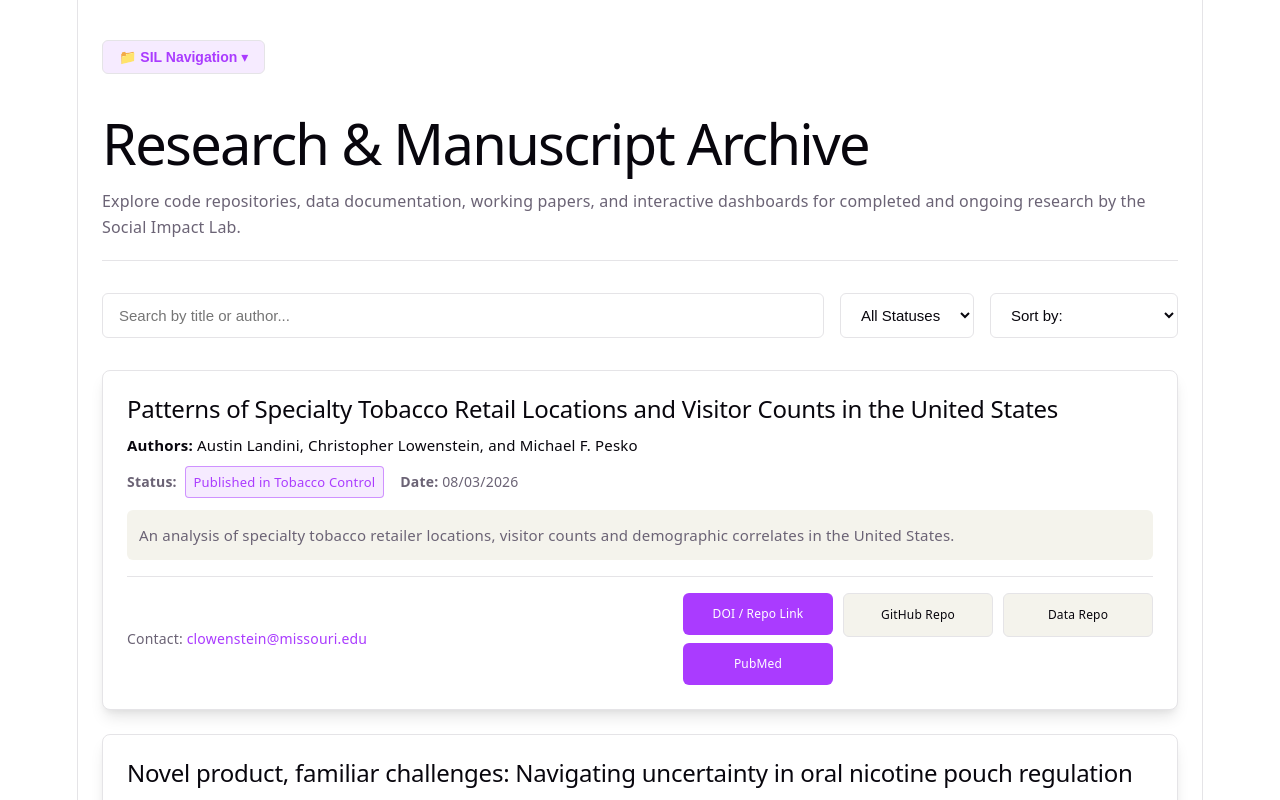
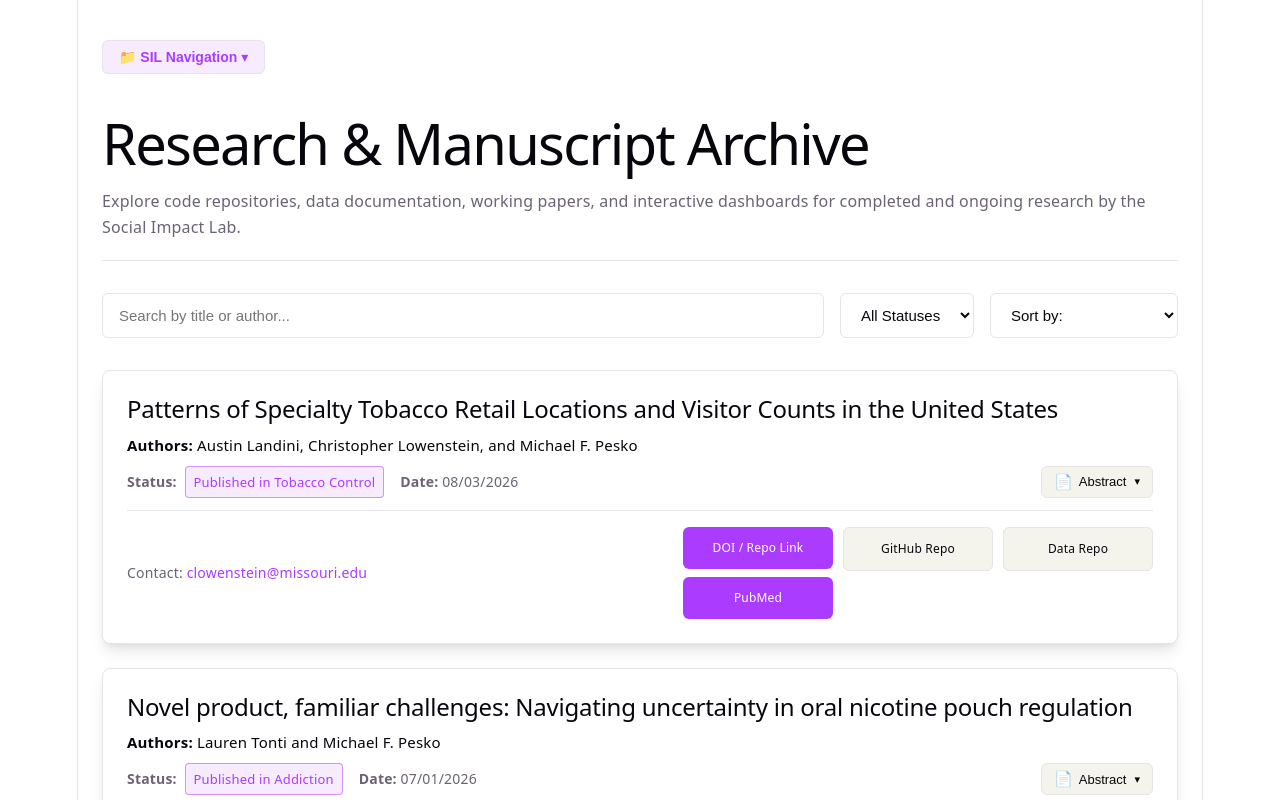
Before and after one commit to Social-Impact-Lab-SIL/SIL-Publications-Archive, a React (Vite) app: page / in a window 1280 px wide. Shown: the top 800 px of the page. Built offline with nearby package versions, Linux system fonts and the light colour scheme.

Commit message:
Add dropdown menu style abstracts

```diff
--- a/src/App.jsx
+++ b/src/App.jsx
@@ -5,6 +5,7 @@ export default function App() {
   const [statusFilter, setStatusFilter] = useState('All');
   const [sortBy, setSortBy] = useState('default'); // 'default', 'date', 'title', 'author'
   const [isDropdownOpen, setIsDropdownOpen] = useState(false);
+  const [expandedAbstracts, setExpandedAbstracts] = useState({});
 
   // Close dropdown if clicking outside of it
   useEffect(() => {
@@ -16,6 +17,13 @@ export default function App() {
     document.addEventListener('click', handleClickOutside);
     return () => document.removeEventListener('click', handleClickOutside);
   }, []);
+
+  const toggleAbstract = (index) => {
+    setExpandedAbstracts(prev => ({
+      ...prev,
+      [index]: !prev[index]
+    }));
+  };
 
   const publications = [
     // Peer-Reviewed Publications
@@ -320,7 +328,7 @@ export default function App() {
         />
         <select
           value={statusFilter}
-          onChange={(e) => setSearchFilter(e.target.value)}
+          onChange={(e) => setStatusFilter(e.target.value)}
           style={{
             padding: '12px 16px',
             border: '1px solid var(--border)',
@@ -375,7 +383,8 @@ export default function App() {
                 <strong>Authors:</strong> {pub.authors}
               </p>
 
-              <div style={{ display: 'flex', gap: '16px', alignItems: 'center', marginBottom: '12px', flexWrap: 'wrap' }}>
+              <div style={{ display: 'flex', gap: '16px', alignItems: 'center', marginBottom: '12px', flexWrap: 'wrap', justifyContent: 'space-between' }}>
+                <div style={{ display: 'flex', gap: '16px', alignItems: 'center', flexWrap: 'wrap' }}>
                   <p style={{ fontSize: '14px', margin: 0 }}>
                     <strong>Status:</strong>{' '}
                     <span style={{
@@ -399,9 +408,37 @@ export default function App() {
                   )}
                 </div>
 
-              <p style={{ fontSize: '15px', marginBottom: '16px', background: 'var(--code-bg)', padding: '12px', borderRadius: '6px' }}>
+                {/* Abstract Toggle Icon Button */}
+                <button
+                  onClick={() => toggleAbstract(index)}
+                  title={expandedAbstracts[index] ? "Hide Abstract" : "Show Abstract"}
+                  style={{
+                    background: expandedAbstracts[index] ? 'var(--accent-bg)' : 'var(--code-bg)',
+                    color: expandedAbstracts[index] ? 'var(--accent)' : 'var(--text-h)',
+                    border: `1px solid ${expandedAbstracts[index] ? 'var(--accent-border)' : 'var(--border)'}`,
+                    borderRadius: '6px',
+                    padding: '6px 12px',
+                    fontSize: '13px',
+                    fontWeight: '500',
+                    cursor: 'pointer',
+                    display: 'inline-flex',
+                    alignItems: 'center',
+                    gap: '6px',
+                    transition: 'all 0.2s ease'
+                  }}
+                >
+                  <span style={{ fontSize: '15px' }}>📄</span>
+                  <span>{expandedAbstracts[index] ? 'Hide Abstract' : 'Abstract'}</span>
+                  <span style={{ fontSize: '11px', marginLeft: '2px' }}>{expandedAbstracts[index] ? '▴' : '▾'}</span>
+                </button>
+              </div>
+
+              {/* Conditional Abstract Display */}
+              {expandedAbstracts[index] && (
+                <p style={{ fontSize: '15px', marginBottom: '16px', background: 'var(--code-bg)', padding: '12px', borderRadius: '6px', borderLeft: '3px solid var(--accent)' }}>
                   {pub.abstract}
                 </p>
+              )}
 
               {/* Footer: contact on the left, button grid pinned on the right */}
               <div style={{
```
Lines whose indentation alone changed are shown as unchanged.
